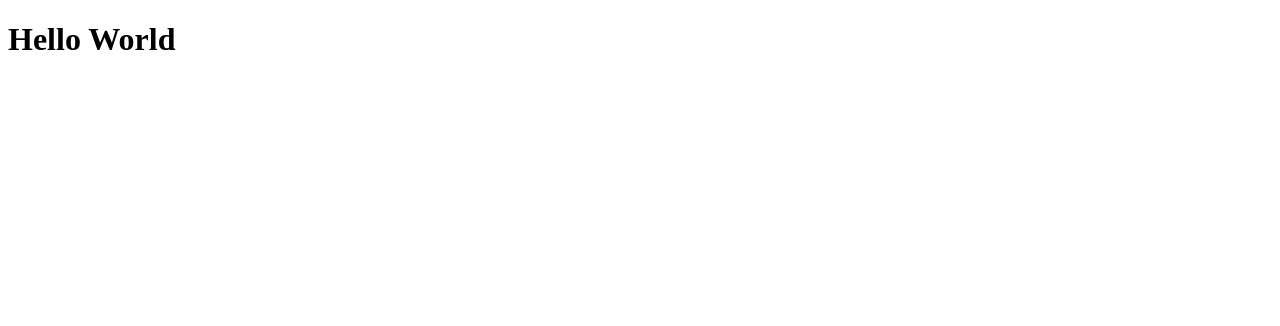
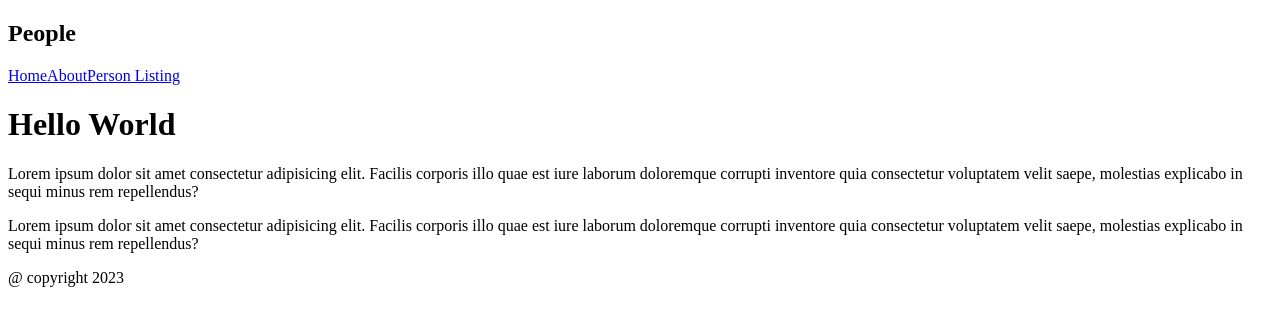
Before and after one commit to oluwatobi1/Nextjs-Apps, a Next.js app: page / in a window 1280 px wide. Shown: the top 326 px of the page. Built offline with nearby package versions, Linux system fonts and the light colour scheme.

Commit message:
feat: links; components

```diff
--- /dev/null
+++ b/src/comp/Footer.jsx
@@ -0,0 +1,9 @@
+import React from 'react'
+
+const Footer = () => {
+  return (
+    <p>@ copyright 2023</p>
+  )
+}
+
+export default Footer
--- /dev/null
+++ b/src/comp/Navbar.js
@@ -0,0 +1,21 @@
+import Link from 'next/link'
+import React from 'react'
+
+const Navbar = () => {
+  return (
+    <nav>
+        <div><h1>People</h1></div>
+        <Link href="/">
+        Home
+        </Link>
+        <Link href="/about">
+        About
+        </Link>
+        <Link href="/people/test">
+        Person Listing
+        </Link>
+    </nav>
+  )
+}
+
+export default Navbar
--- a/src/pages/index.js
+++ b/src/pages/index.js
@@ -1,11 +1,17 @@
-import { Inter } from 'next/font/google'
+import { Inter } from "next/font/google";
+import Navbar from '../comp/Navbar';
+import Footer from "@/comp/Footer";
 
-const inter = Inter({ subsets: ['latin'] })
+const inter = Inter({ subsets: ["latin"] });
 
 export default function Home() {
   return (
-    <h1>
-      Hello World
-    </h1>
-  )
+    <div>
+      <Navbar/>
+      <h1>Hello World</h1>
+      <p>Lorem ipsum dolor sit amet consectetur adipisicing elit. Facilis corporis illo quae est iure laborum doloremque corrupti inventore quia consectetur voluptatem velit saepe, molestias explicabo in sequi minus rem repellendus?</p>
+      <p>Lorem ipsum dolor sit amet consectetur adipisicing elit. Facilis corporis illo quae est iure laborum doloremque corrupti inventore quia consectetur voluptatem velit saepe, molestias explicabo in sequi minus rem repellendus?</p>
+      <Footer/>
+    </div>
+  );
 }
```
